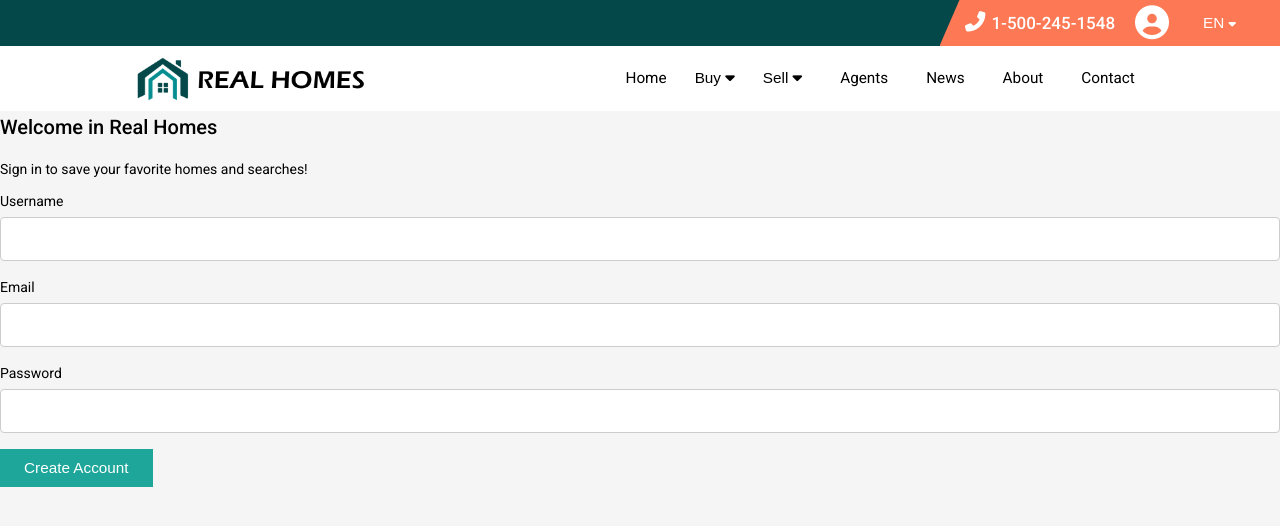
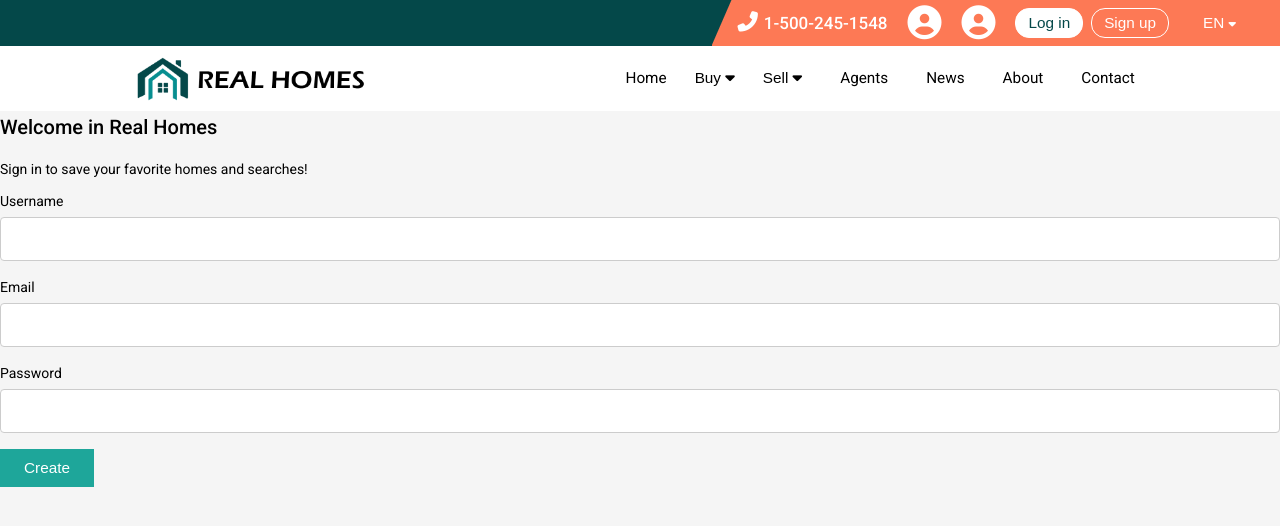
Before and after one commit to giou55/real-estate-angular, an Angular app: page /signup in a window 1280 px wide. Shown: the top 526 px of the page. Built offline with nearby package versions, Linux system fonts and the light colour scheme; what @agm/core would draw is missing.

Commit message:
working on authentication

```diff
--- a/src/app/components/dialog-form/dialog-form.component.html
+++ b/src/app/components/dialog-form/dialog-form.component.html
@@ -8,16 +8,24 @@
   <p>Sign in to save your favorite homes and searches!</p>
 
   <form>
-    <label for="name">Username</label><br>
-    <input type="text" id="" name="name"><br>
-    <label for="password">Password</label><br>
-    <input type="text" id="" name="password"><br>
-    <button>Login</button>
-    <p>
-      <span (click)="closeDialog()"><a routerLink="/signup">Sign Up</a></span><br>
-      <span>Forgot your username?</span><br>
-      <span>Forgot your password?</span></p>
+    <div>
+      <label for="name">Username</label>
+      <input type="text" id="name" name="name" />
+    </div>
+    <div class="form-group">
+      <label for="password">Password</label>
+      <input type="password" id="password" name="password" />
+    </div>
+    <div>
+      <button>Login</button>
+    </div>
   </form>
+  <p>
+    <span (click)="closeDialog()"><a routerLink="/signup">Sign Up</a></span><br>
+    <span>Forgot your username?</span><br>
+    <span>Forgot your password?</span>
+  </p>
+
 
   <!-- <mat-tab-group>
     <mat-tab label="Login">
--- a/src/app/components/dialog-form/dialog-form.component.scss
+++ b/src/app/components/dialog-form/dialog-form.component.scss
@@ -12,9 +12,8 @@ form label {
   font-weight: bold;
 }
 
-input[type=text],
-select,
-textarea {
+input,
+select {
   width: 100%;
   padding: 12px;
   border: 1px solid #ccc;
--- a/src/app/components/dialog-form/dialog-form.component.ts
+++ b/src/app/components/dialog-form/dialog-form.component.ts
@@ -1,6 +1,8 @@
 import { Component, OnInit } from '@angular/core';
 
 import { MatDialogRef } from '@angular/material/dialog';
+
+import { AuthService } from '../../services/auth.service';
 
 @Component({
       selector: 'app-dialog-form',
@@ -9,7 +11,9 @@ import { MatDialogRef } from '@angular/material/dialog';
 })
 export class DialogFormComponent implements OnInit {
 
-  constructor(public dialogRef: MatDialogRef<DialogFormComponent>) { }
+      constructor(
+            public dialogRef: MatDialogRef<DialogFormComponent>,
+            authService: AuthService) { }
 
       ngOnInit(): void {
       }
--- a/src/app/components/signup/signup.component.html
+++ b/src/app/components/signup/signup.component.html
@@ -2,11 +2,19 @@
 <p>Sign in to save your favorite homes and searches!</p>
 
 <form>
-  <label for="name">Username</label><br>
-  <input type="text" id="" name="name"><br>
-  <label for="email">Email</label><br>
-  <input type="email" id="" name="email"><br>
-  <label for="password">Password</label><br>
-  <input type="text" id="" name="password"><br>
-  <button>Create Account</button>
+  <div>
+    <label for="name">Username</label>
+    <input type="text" id="name" name="name" />
+  </div>
+  <div>
+    <label for="email">Email</label>
+    <input type="text" id="email" name="email" />
+  </div>
+  <div class="form-group">
+    <label for="password">Password</label>
+    <input type="password" id="password" name="password" />
+  </div>
+  <div>
+    <button>Create</button>
+  </div>
 </form>
--- a/src/app/components/topbar/topbar.component.html
+++ b/src/app/components/topbar/topbar.component.html
@@ -11,6 +11,20 @@
 
       <div class="user">
         <i class="fas fa-user-circle user" (click)="openDialog()"></i>
+      </div>
+
+      <div class="dropdown user">
+        <i class="fas fa-user-circle user"></i>
+        <div class="dropdown-content">
+          <a routerLink="/">My favorite homes</a>
+          <a routerLink="/">My searches</a>
+          <a routerLink="/">Log out</a>
+        </div>
+      </div>
+
+      <div>
+        <button class="btn btnLogin">Log in</button>
+        <button class="btn btnSignup">Sign up</button>
       </div>
 
       <div class="dropdown">
--- a/src/app/components/topbar/topbar.component.scss
+++ b/src/app/components/topbar/topbar.component.scss
@@ -114,6 +114,29 @@
   display: block;
 }
 
+.btn {
+  outline: none;
+  cursor: pointer;
+  border-radius: 14px;
+  padding: 5px 12px;
+  font-weight: 500;
+  font-size: 0.9rem;
+  transition: 0.2s ease;
+}
+
+.btnLogin {
+  background-color: #fff;
+  color: #044849;
+  border: 1px solid #fff;
+  margin-right: 8px;
+}
+
+.btnSignup {
+  background-color: #fd7955;
+  color: #fff;
+  border: 1px solid #fff;
+}
+
 @media screen and (max-width: 1200px) {
   .main {
     width: 95%;
--- /dev/null
+++ b/src/app/services/auth.service.ts
@@ -0,0 +1,18 @@
+import { Injectable } from '@angular/core';
+
+@Injectable({ providedIn: 'root' })
+export class AuthService {
+      isLoginMode = false;
+
+      login() {
+            this.isLoginMode = true;
+      }
+
+      signup() {
+
+      }
+
+      logout() {
+            this.isLoginMode = false;
+      }
+}
```
Lines whose indentation alone changed are shown as unchanged.
